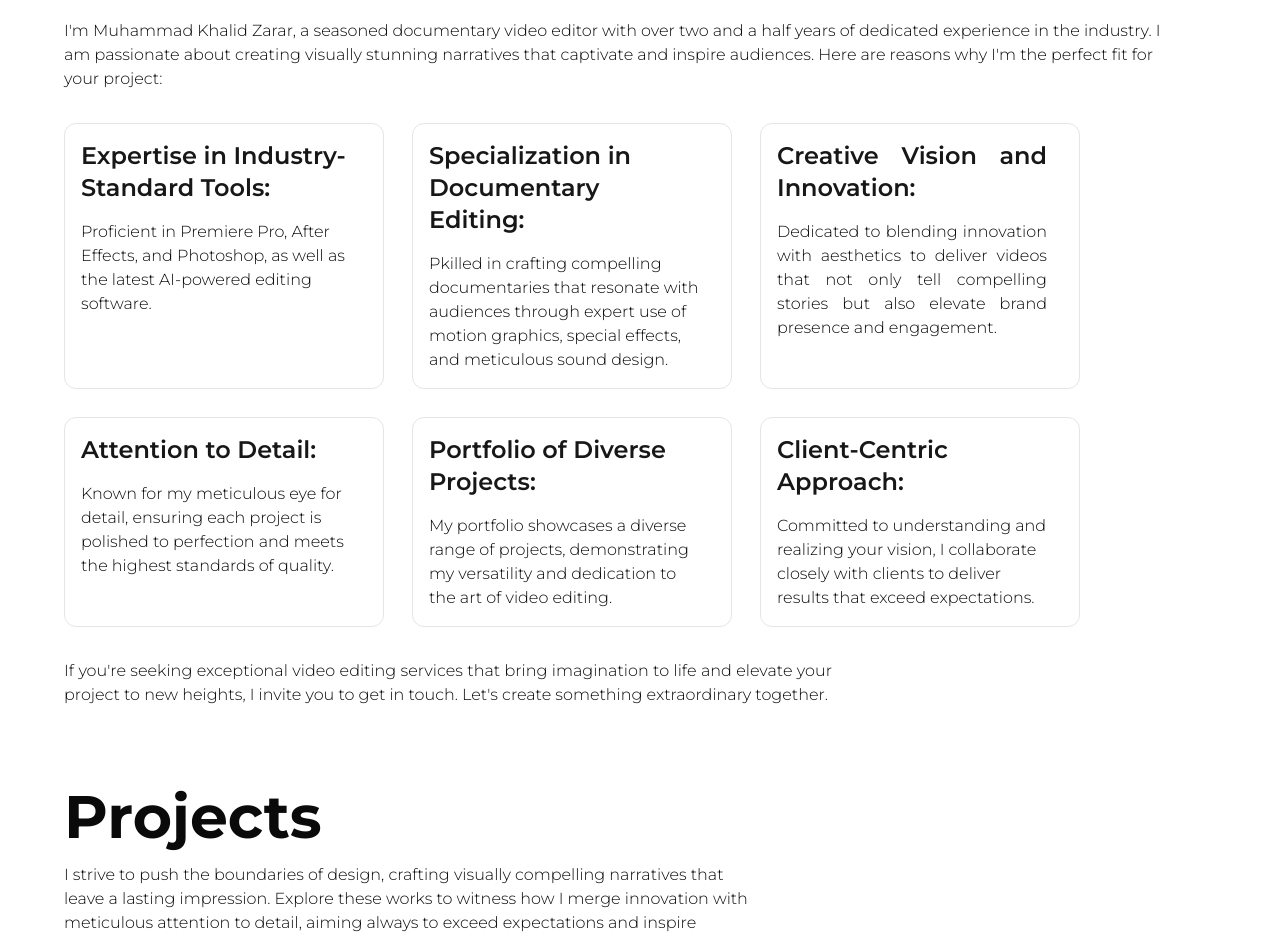
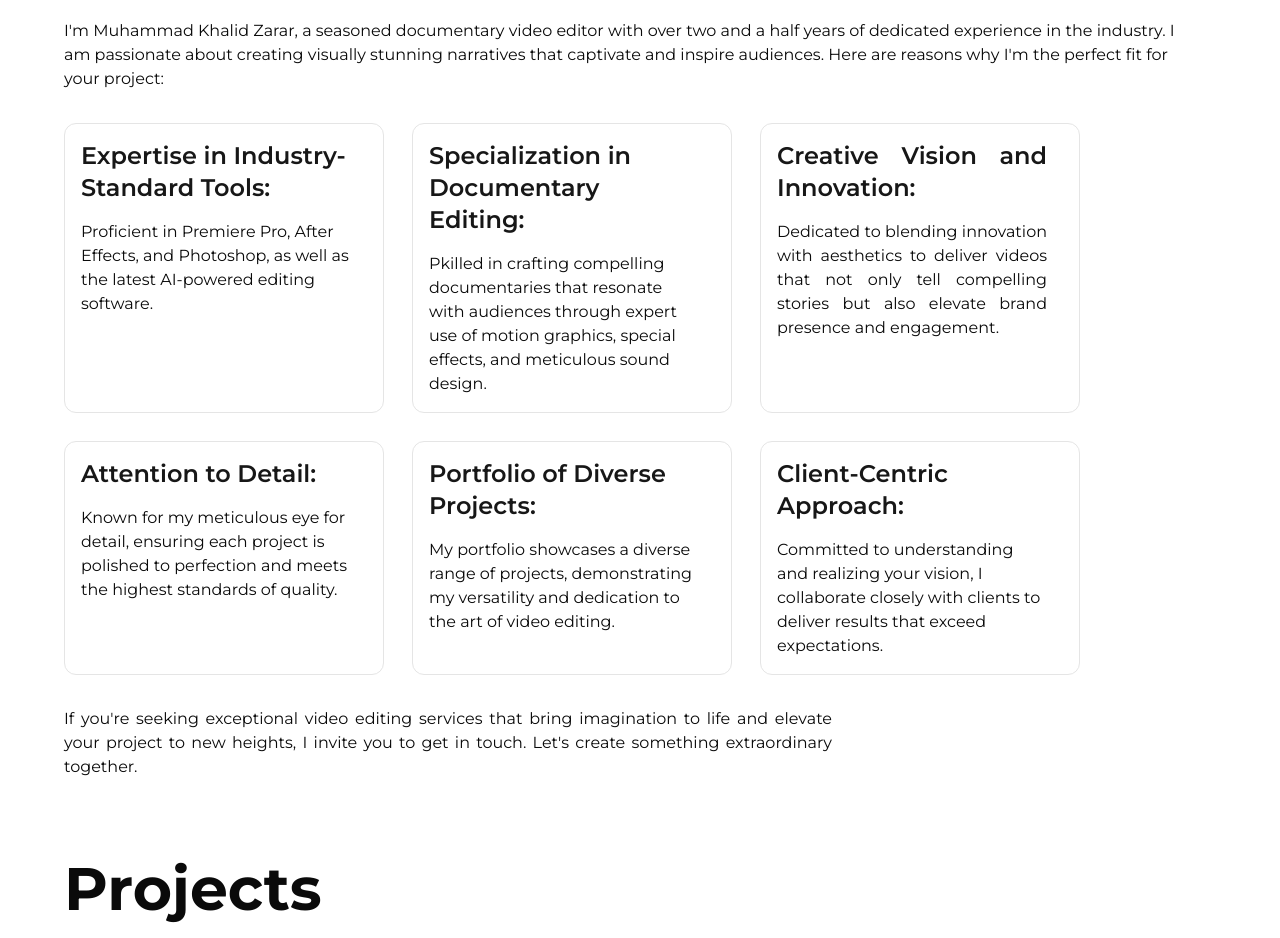
Before and after one commit to AimalShah/portfolio-project, a React (Vite) app: page / in a window 1280 px wide. Shown: the part 874-1812 px from the top of the page. Built offline with nearby package versions, Linux system fonts and the light colour scheme; no server answers.

Commit message:
changed font weight

```diff
--- a/src/pages/about/about.tsx
+++ b/src/pages/about/about.tsx
@@ -16,7 +16,7 @@ export default function About() {
           <h1 className="text-3xl lg:text-start text-center lg:text-6xl font-semibold">
             Who Am I?
           </h1>
-          <p className="font-light dark:text-[#737373] lg:text-justify text-center ">
+          <p className="font-normal dark:text-[#737373] lg:text-justify text-center ">
             I'm Muhammad Khalid Zarar, a documentary video editor with over two
             and a half years of continuous experience in the field. My editing
             workflow utilizes industry-standard tools such as{" "}
--- a/src/pages/about/services.tsx
+++ b/src/pages/about/services.tsx
@@ -4,7 +4,7 @@ export default function Services() {
       <h1 className="text-3xl lg:text-start text-center lg:text-6xl font-semibold mb-6 mt-20">
         Why You Should Hire Me
       </h1>
-      <p className="font-light dark:text-[#737373] lg:text-left text-center max-full lg:pr-8">
+      <p className="font-normal dark:text-[#737373] lg:text-left text-center max-full lg:pr-8">
         I'm Muhammad Khalid Zarar, a seasoned documentary video editor with over
         two and a half years of dedicated experience in the industry. I am
         passionate about creating visually stunning narratives that captivate
@@ -12,7 +12,7 @@ export default function Services() {
         project:
       </p>
         <ul className=" lg:py-8 lg:px-0 p-4 flex flex-wrap gap-7 justify-center lg:justify-start">
-          <li className="space-y-4 font-light dark:text-[#737373] lg:text-left text-center max-w-xs border rounded-xl p-4 ">
+          <li className="space-y-4 font-normal dark:text-[#737373] lg:text-left text-center max-w-xs border rounded-xl p-4 ">
             <span className="font-semibold text-2xl text-primary ">
               Expertise in Industry-Standard Tools:
             </span>{" "}
@@ -22,7 +22,7 @@ export default function Services() {
             the latest AI-powered editing software.
             </div>
           </li>
-          <li className="space-y-4 font-light dark:text-[#737373] lg:text-left text-center lg:pr-8  max-w-xs border p-4 rounded-xl">
+          <li className="space-y-4 font-normal dark:text-[#737373] lg:text-left text-center lg:pr-8  max-w-xs border p-4 rounded-xl">
             <span className="font-semibold text-2xl text-primary">
               Specialization in Documentary Editing:
             </span>{" "}
@@ -33,7 +33,7 @@ export default function Services() {
             and meticulous sound design.
             </div>
           </li>
-          <li className="space-y-4 font-light dark:text-[#737373] lg:text-justify text-center lg:pr-8  max-w-xs border p-4 rounded-xl">
+          <li className="space-y-4 font-normal dark:text-[#737373] lg:text-justify text-center lg:pr-8  max-w-xs border p-4 rounded-xl">
             <span className="font-semibold text-2xl text-primary">
               Creative Vision and Innovation:
             </span>{" "}
@@ -43,7 +43,7 @@ export default function Services() {
             presence and engagement.
             </div>
           </li>
-          <li className="space-y-4 font-light dark:text-[#737373] lg:text-left text-center lg:pr-8  max-w-xs border p-4 rounded-xl">
+          <li className="space-y-4 font-normal dark:text-[#737373] lg:text-left text-center lg:pr-8  max-w-xs border p-4 rounded-xl">
             <span className="font-semibold text-2xl text-primary ">Attention to Detail:</span>{" "}
             <div>
             Known for my meticulous eye for detail, ensuring each project
@@ -51,7 +51,7 @@ export default function Services() {
             quality.
             </div>
           </li>
-          <li className="space-y-4 font-light dark:text-[#737373] lg:text-left text-center lg:pr-8  max-w-xs border p-4 rounded-xl">
+          <li className="space-y-4 font-normal dark:text-[#737373] lg:text-left text-center lg:pr-8  max-w-xs border p-4 rounded-xl">
             <span className="font-semibold text-2xl text-primary">
               Portfolio of Diverse Projects:
             </span>
@@ -60,7 +60,7 @@ export default function Services() {
             versatility and dedication to the art of video editing.
             </div>
           </li>
-          <li className="space-y-4 font-light dark:text-[#737373] lg:text-left text-center lg:pr-8  max-w-xs border p-4 rounded-xl">
+          <li className="space-y-4 font-normal dark:text-[#737373] lg:text-left text-center lg:pr-8  max-w-xs border p-4 rounded-xl">
             <span className="font-semibold text-2xl text-primary">
               Client-Centric Approach:
             </span>
@@ -71,7 +71,7 @@ export default function Services() {
             </div>
           </li>
         </ul>
-      <p className="font-light dark:text-[#737373] lg:text-justify text-center max-w-3xl ">
+      <p className="font-normal dark:text-[#737373] lg:text-justify text-center max-w-3xl ">
         If you're seeking exceptional video editing services that bring
         imagination to life and elevate your project to new heights, I invite
         you to get in touch. Let's create something extraordinary together.
--- a/src/pages/contact/contact.tsx
+++ b/src/pages/contact/contact.tsx
@@ -4,7 +4,7 @@ export default function Contact() {
   return (
     <div className="max-w-6xl mx-auto lg:mt-40 mt-20 space-y-6 p-4">
      <h1 className="lg:text-6xl text-3xl lg:text-start text-center lg:max-w-2xl font-semibold">Let's Get in Touch: Ways to Connect with Me</h1>
-     <p className="font-light dark:text-[#737373] lg:text-justify text-center">Thank you for your interest in getting in touch with me. I welcome your feedback, questions, and suggestions. If you have a specific question or comment, please feel free to email me directly at   <a className="font-semibold underline" href="mailto:info@khalidzarar.com">info@khalidzarar.com</a>. I make an effort to respond to all messages within 24 hours, although it may take me longer during busy periods. Alternatively, you can use the contact form on my website to get in touch. Simply fill out the required fields and I'll get back to you as soon as possible. Finally, if you prefer to connect on social media, you can find me on <a href="https://www.instagram.com/video_editorkz/" className="underline font-semibold">https://instagram.com/</a>. I post regular updates and engage with my followers there, so don't hesitate to reach out. Thanks again for your interest, and I look forward to hearing from you!</p>
+     <p className="font-normal dark:text-[#737373] lg:text-justify text-center">Thank you for your interest in getting in touch with me. I welcome your feedback, questions, and suggestions. If you have a specific question or comment, please feel free to email me directly at   <a className="font-semibold underline" href="mailto:info@khalidzarar.com">info@khalidzarar.com</a>. I make an effort to respond to all messages within 24 hours, although it may take me longer during busy periods. Alternatively, you can use the contact form on my website to get in touch. Simply fill out the required fields and I'll get back to you as soon as possible. Finally, if you prefer to connect on social media, you can find me on <a href="https://www.instagram.com/video_editorkz/" className="underline font-semibold">https://instagram.com/</a>. I post regular updates and engage with my followers there, so don't hesitate to reach out. Thanks again for your interest, and I look forward to hearing from you!</p>
      <ContactInfo/>
     </div>
   )
--- a/src/pages/home/Hero.tsx
+++ b/src/pages/home/Hero.tsx
@@ -16,7 +16,7 @@ export default function Hero() {
           <h1 className="lg:text-6xl text-3xl font-bold">
           Transforming Raw Footage into Art with Passion and Skill
           </h1>
-          <p className="lg:text-justify font-light dark:text-[#737373] lg:p-0 px-4 text-center">
+          <p className="lg:text-justify font-normal dark:text-[#737373] lg:p-0 px-4 text-center">
             As a video editor, I transform raw footage into visually stunning
             narratives that captivate and inspire. With a passion for creativity
             and a meticulous eye for detail, I craft videos that tell compelling
--- a/src/pages/home/ProjectSec.tsx
+++ b/src/pages/home/ProjectSec.tsx
@@ -35,7 +35,7 @@ export default function ProjectsSec() {
     <div className="lg:mt-20 mt-20 space-y-10 lg:text-start text-center ">
       <div>
         <h1 className="text-6xl font-bold">Projects</h1>
-        <p className="lg:w-[60%] lg:p-0 p-2 mt-4 dark:text-[#737373] font-light">
+        <p className="lg:w-[60%] lg:p-0 p-2 mt-4 dark:text-[#737373] font-normal">
           {" "}
           I strive to push the boundaries of design, crafting visually
           compelling narratives that leave a lasting impression. Explore these
--- a/src/pages/projects/projects.tsx
+++ b/src/pages/projects/projects.tsx
@@ -38,7 +38,7 @@ export default function Projects() {
       <h1 className="lg:text-6xl text-3xl lg:text-start text-center lg:max-w-4xl font-semibold">
         Things I’ve made trying to put my dent in the universe.
       </h1>
-      <p className="font-light dark:text-[#737373] lg:text-justify text-center">
+      <p className="font-normal dark:text-[#737373] lg:text-justify text-center">
         I bring over two and a half years of continuous experience as a
         documentary video editor. My editing workflow utilizes industry-standard
         tools such as Premiere Pro, After Effects, and Photoshop, along with the
```
